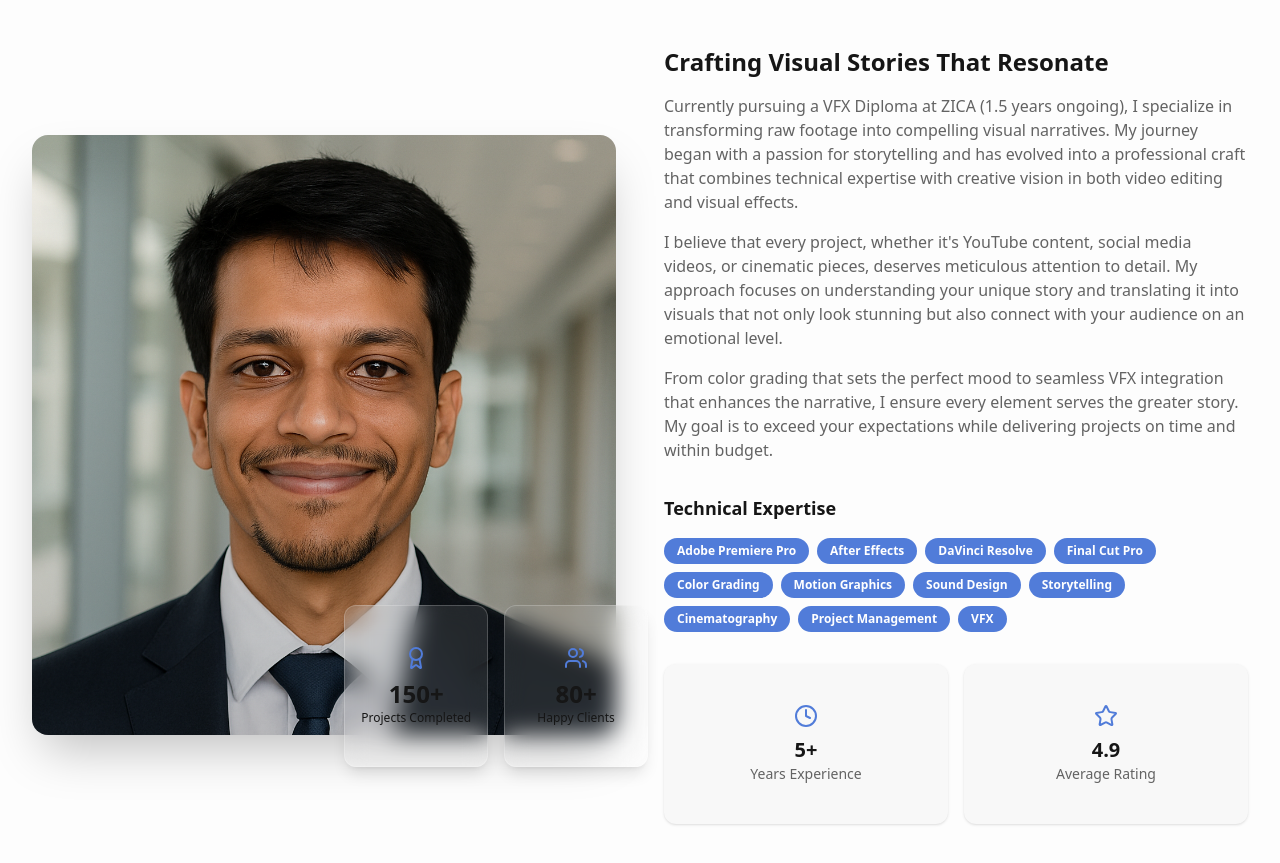
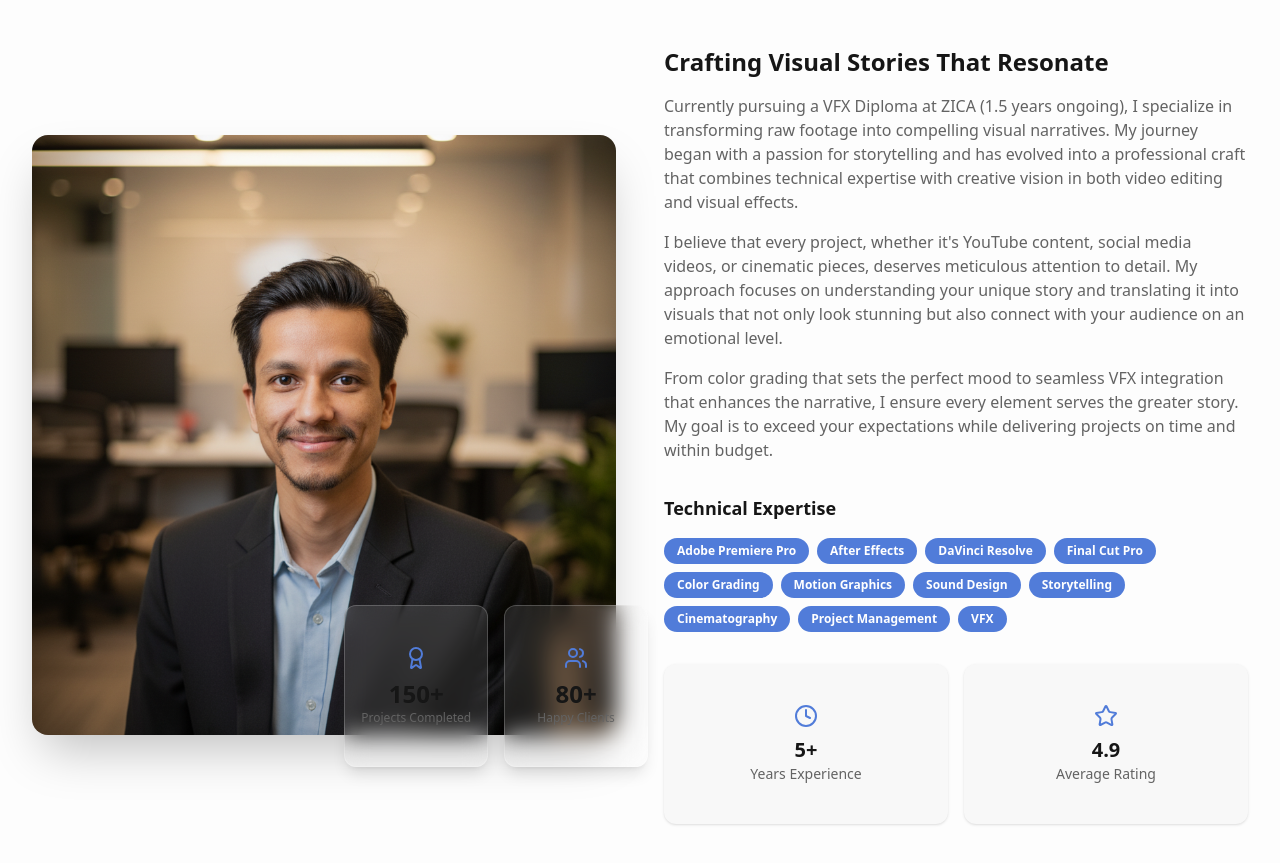
Before and after one commit to kapilkaushal24/website, a Next.js app: page / in a window 1280 px wide. Shown: the part 4080-4943 px from the top of the page. Built offline with nearby package versions, Linux system fonts and the light colour scheme.

Commit message:
add new profile pic

```diff
--- a/components/about.tsx
+++ b/components/about.tsx
@@ -43,7 +43,7 @@ export function About() {
           <div className="relative">
             <div className="relative overflow-hidden rounded-2xl shadow-2xl">
               <img
-                src="/pic ranveer.png"
+                src="/Ranveer-AI.png"
                 alt="Ranveer Kaushal - Professional Video Editor & VFX Artist"
                 className="w-full h-[600px] object-cover"
               />
@@ -57,7 +57,7 @@ export function About() {
                   <CardContent className="p-4 text-center">
                     <div className="flex items-center justify-center mb-2 text-accent">{stat.icon}</div>
                     <div className="text-2xl font-bold text-foreground">{stat.value}</div>
-                    <div className="text-xs text-foreground">{stat.label}</div>
+                    <div className="text-xs text-muted-foreground">{stat.label}</div>
                   </CardContent>
                 </Card>
               ))}
```
Also changed, not shown: public/Ranveer-AI.png (added).
